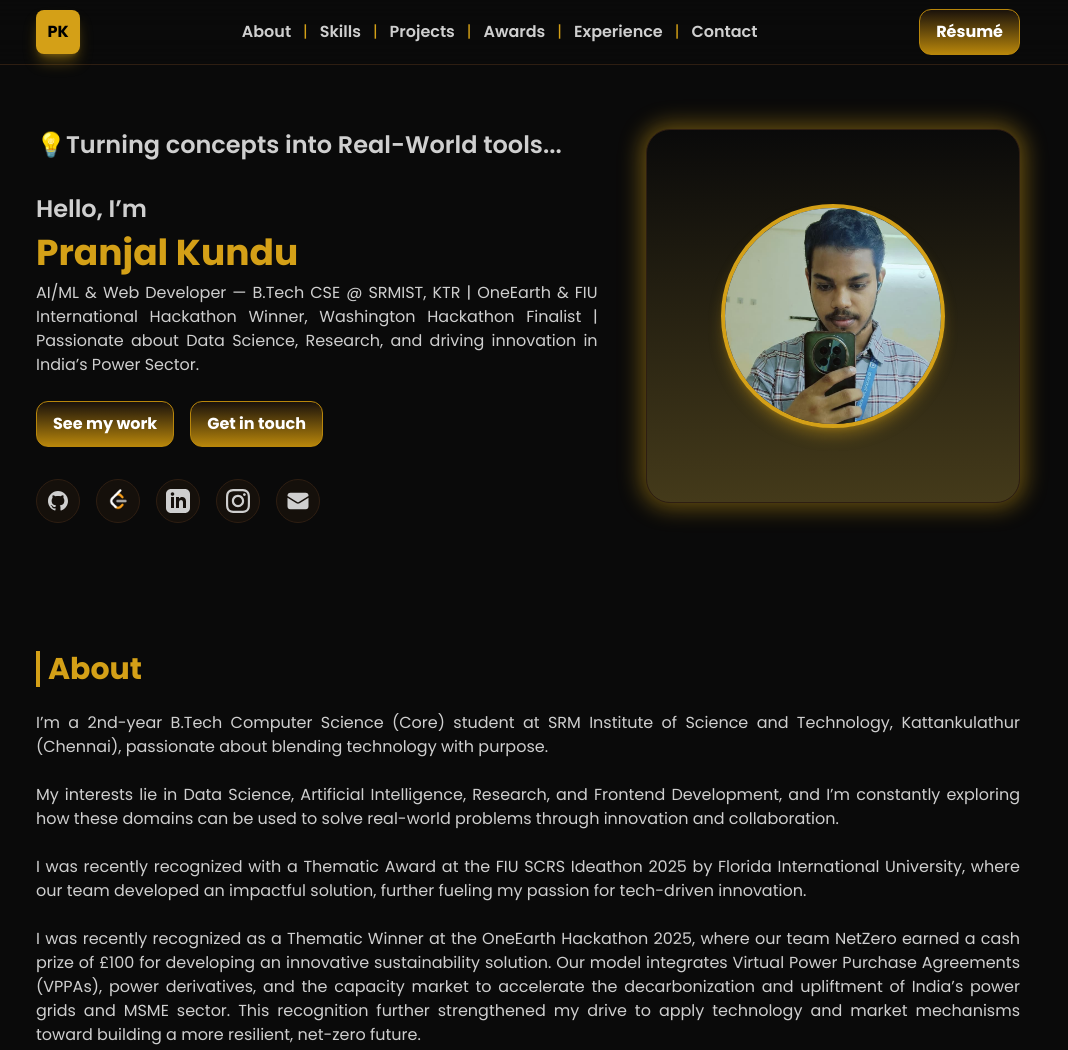
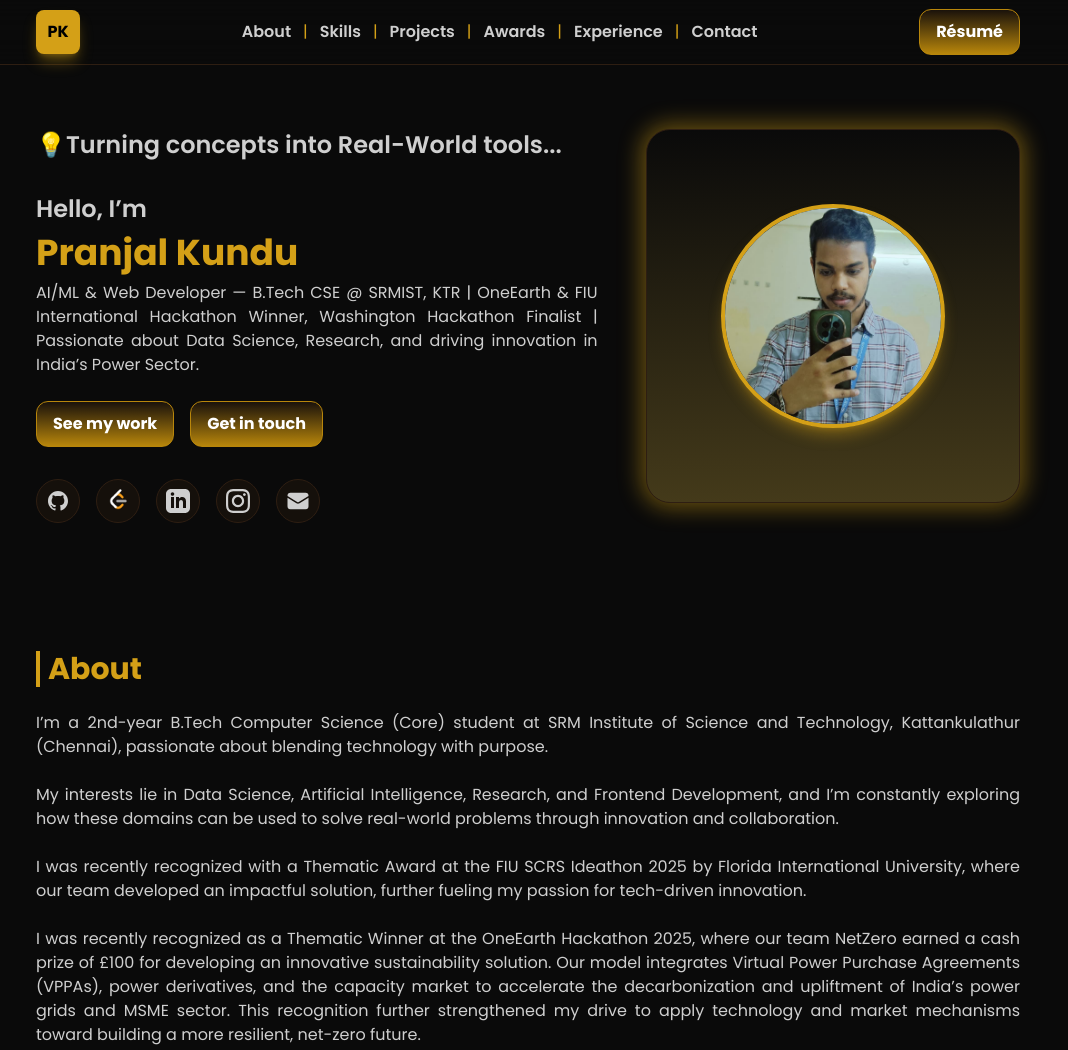
Before and after one commit to 10pranjal2005/Portfolio, a website: page index.html in a window 1280 px wide. Shown: the top 1050 px of the page, without its empty margins (112-1180 px from the left). Drawn offline with Linux system fonts and the light colour scheme.

Commit message:
Updated Profile1 picture and HTML

```diff
--- a/index.html
+++ b/index.html
@@ -80,7 +80,7 @@
       </div>
 
 <div class="group w-full aspect-square rounded-3xl border border-custom-border bg-card grid place-items-center shadow-2xl shadow-black/40 relative overflow-hidden profile-box-glow">
-  <img src="Profile.jpg" alt="Pranjal Kundu" class="w-3/5 h-3/5 rounded-full object-cover border-4 border-brand shadow-lg shadow-brand/40 transition-all duration-400 group-hover:scale-105 group-hover:shadow-brand/60">
+  <img src="Profile1.jpg" alt="Pranjal Kundu" class="w-3/5 h-3/5 rounded-full object-cover border-4 border-brand shadow-lg shadow-brand/40 transition-all duration-400 group-hover:scale-105 group-hover:shadow-brand/60">
 </div>
     </section>
 
```
